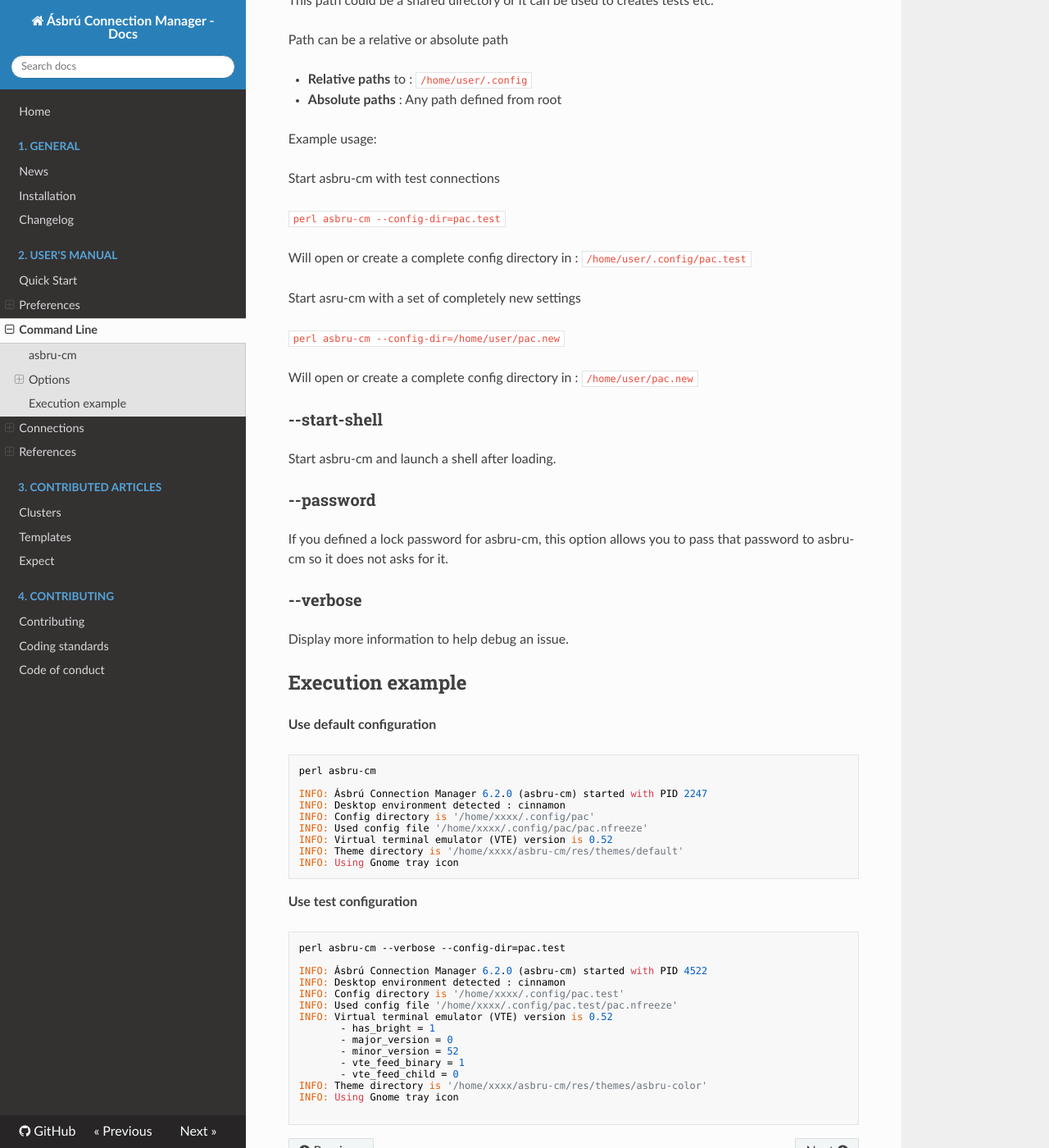
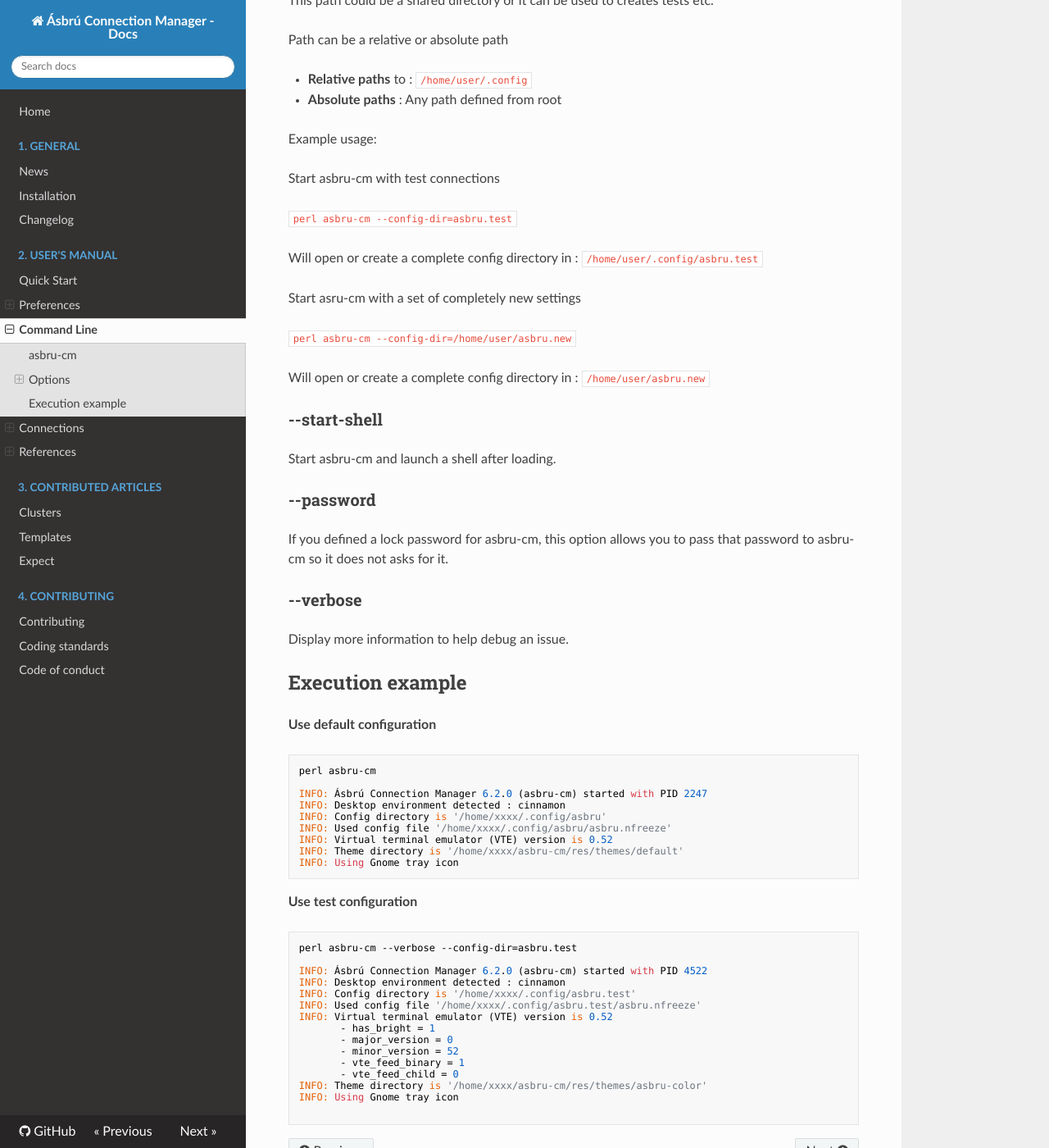
Before and after one commit to asbru-cm/asbru-cm, an MkDocs documentation site: the page built from doc/Manual/CommandLine.md, in a window 1280 px wide and 1400 px high, scrolled down 1049 px. Shown: the whole window at 82% size. Built offline with MkDocs 1.6.1, drawn with Linux system fonts in a browser that asks for light colours; nearby versions of some CDN libraries.

Commit message:
renamed pac to asbru references for the upcomming migration

````diff
--- a/doc/Manual/CommandLine.md
+++ b/doc/Manual/CommandLine.md
@@ -55,15 +55,15 @@
 
 Start asbru-cm with test connections
 
-`perl asbru-cm --config-dir=pac.test`
+`perl asbru-cm --config-dir=asbru.test`
 
-Will open or create a complete config directory in : `/home/user/.config/pac.test`
+Will open or create a complete config directory in : `/home/user/.config/asbru.test`
 
 Start asru-cm with a set of completely new settings
 
-`perl asbru-cm --config-dir=/home/user/pac.new`
+`perl asbru-cm --config-dir=/home/user/asbru.new`
 
-Will open or create a complete config directory in : `/home/user/pac.new`
+Will open or create a complete config directory in : `/home/user/asbru.new`
 
 ### --start-shell
 
@@ -86,8 +86,8 @@
 
 INFO: Ásbrú Connection Manager 6.2.0 (asbru-cm) started with PID 2247
 INFO: Desktop environment detected : cinnamon
-INFO: Config directory is '/home/xxxx/.config/pac'
-INFO: Used config file '/home/xxxx/.config/pac/pac.nfreeze'
+INFO: Config directory is '/home/xxxx/.config/asbru'
+INFO: Used config file '/home/xxxx/.config/asbru/asbru.nfreeze'
 INFO: Virtual terminal emulator (VTE) version is 0.52
 INFO: Theme directory is '/home/xxxx/asbru-cm/res/themes/default'
 INFO: Using Gnome tray icon
@@ -96,12 +96,12 @@
 __Use test configuration__
 
 ```
-perl asbru-cm --verbose --config-dir=pac.test
+perl asbru-cm --verbose --config-dir=asbru.test
 
 INFO: Ásbrú Connection Manager 6.2.0 (asbru-cm) started with PID 4522
 INFO: Desktop environment detected : cinnamon
-INFO: Config directory is '/home/xxxx/.config/pac.test'
-INFO: Used config file '/home/xxxx/.config/pac.test/pac.nfreeze'
+INFO: Config directory is '/home/xxxx/.config/asbru.test'
+INFO: Used config file '/home/xxxx/.config/asbru.test/asbru.nfreeze'
 INFO: Virtual terminal emulator (VTE) version is 0.52
        - has_bright = 1
        - major_version = 0
````
Also changed, not shown: doc/Manual/Preferences/Preferences.md (+1 -1 lines).
